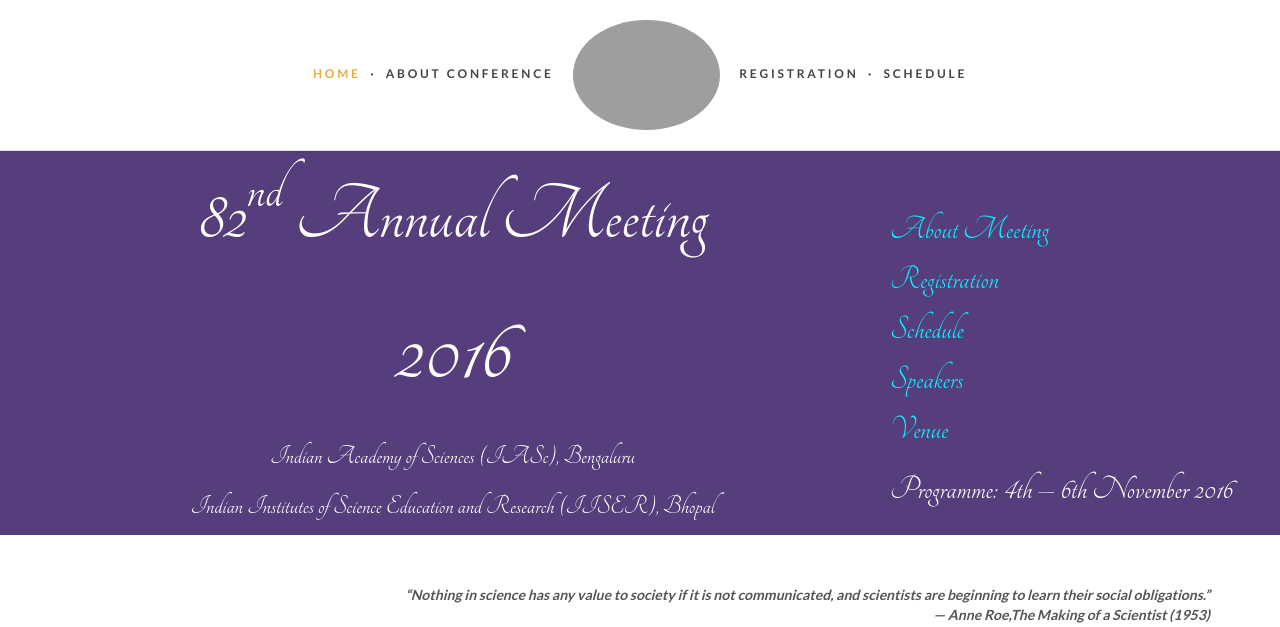
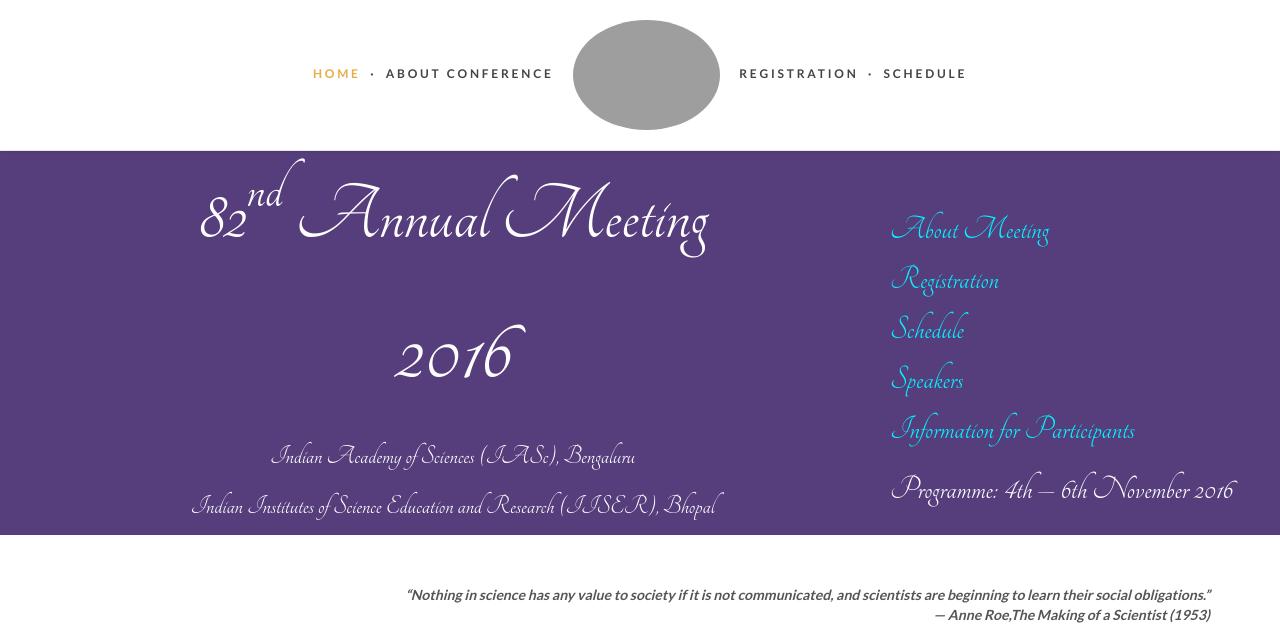
Before and after one commit to SrirangaDigital/ias-conf, a PHP site: the page made by application/views/flat/1-Home/index.php in a window 1280 px wide. Shown: the top 627 px of the page. Run offline with PHP 8.4, Linux system fonts and the light colour scheme; the template is opened without the code that fills it, so the values that code supplies are empty; some libraries are stand-ins or nearby versions; grey boxes are pictures that could not be loaded.

Commit message:
No. 24 - updated home page

```diff
--- a/application/views/flat/1-Home/index.php
+++ b/application/views/flat/1-Home/index.php
@@ -32,7 +32,7 @@
                     <li><a href="http://web-japps.ias.ac.in:8080/Annualmeeting2016/annual/register/Register.jsp" target="_blnk">Registration</a></li>
                     <li><a href="<?=BASE_URL?>page/flat/Schedule">Schedule</a></li>
                     <li><a href="#speakers">Speakers</a></li>
-                    <li><a href="#venue">Venue</a></li>
+                    <li><a href="#venue">Information for Participants</a></li>
                 </ul>
                 <p class="prog">Programme: 4th – 6th November 2016</p>
             </div>
```
